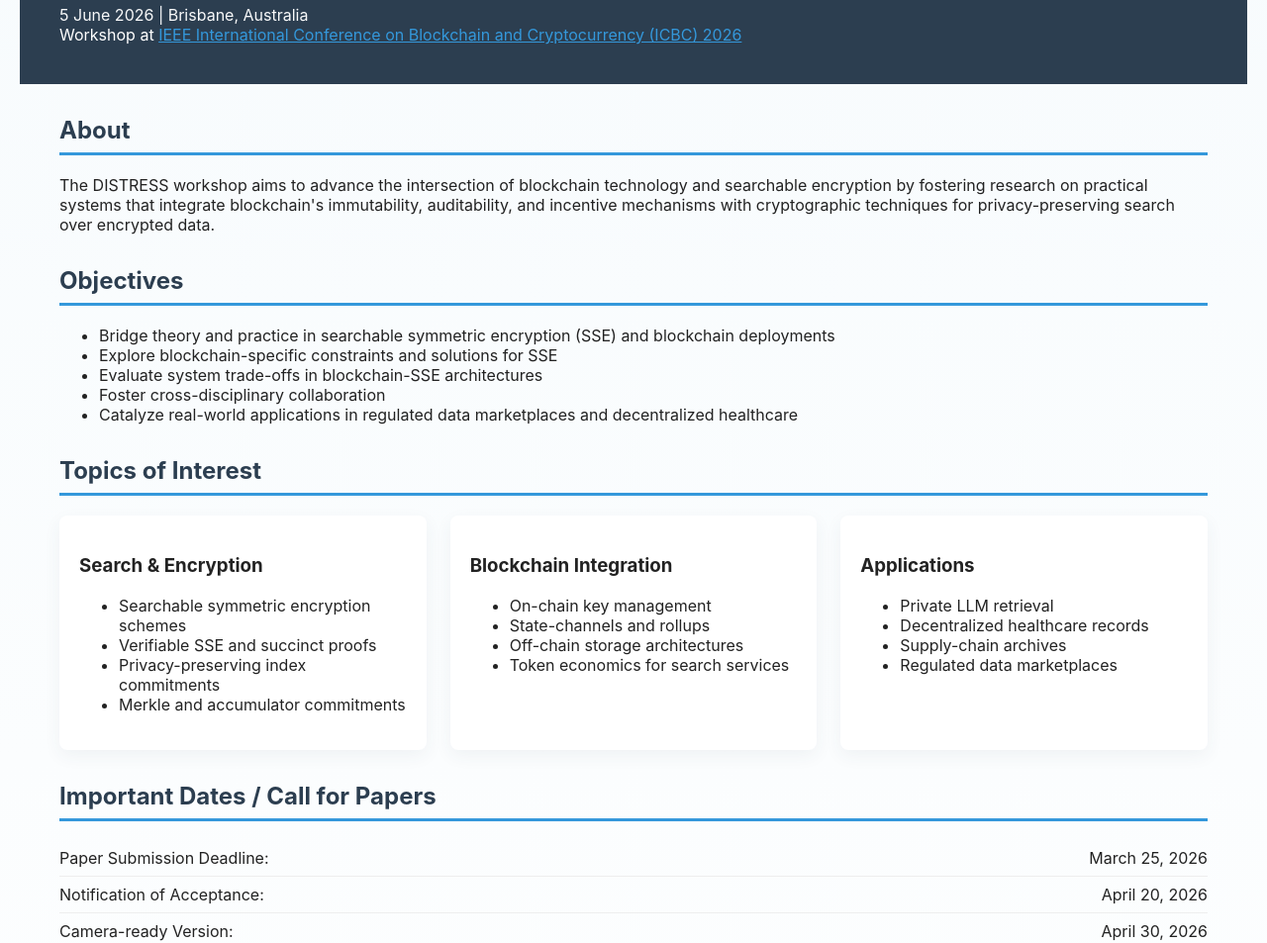
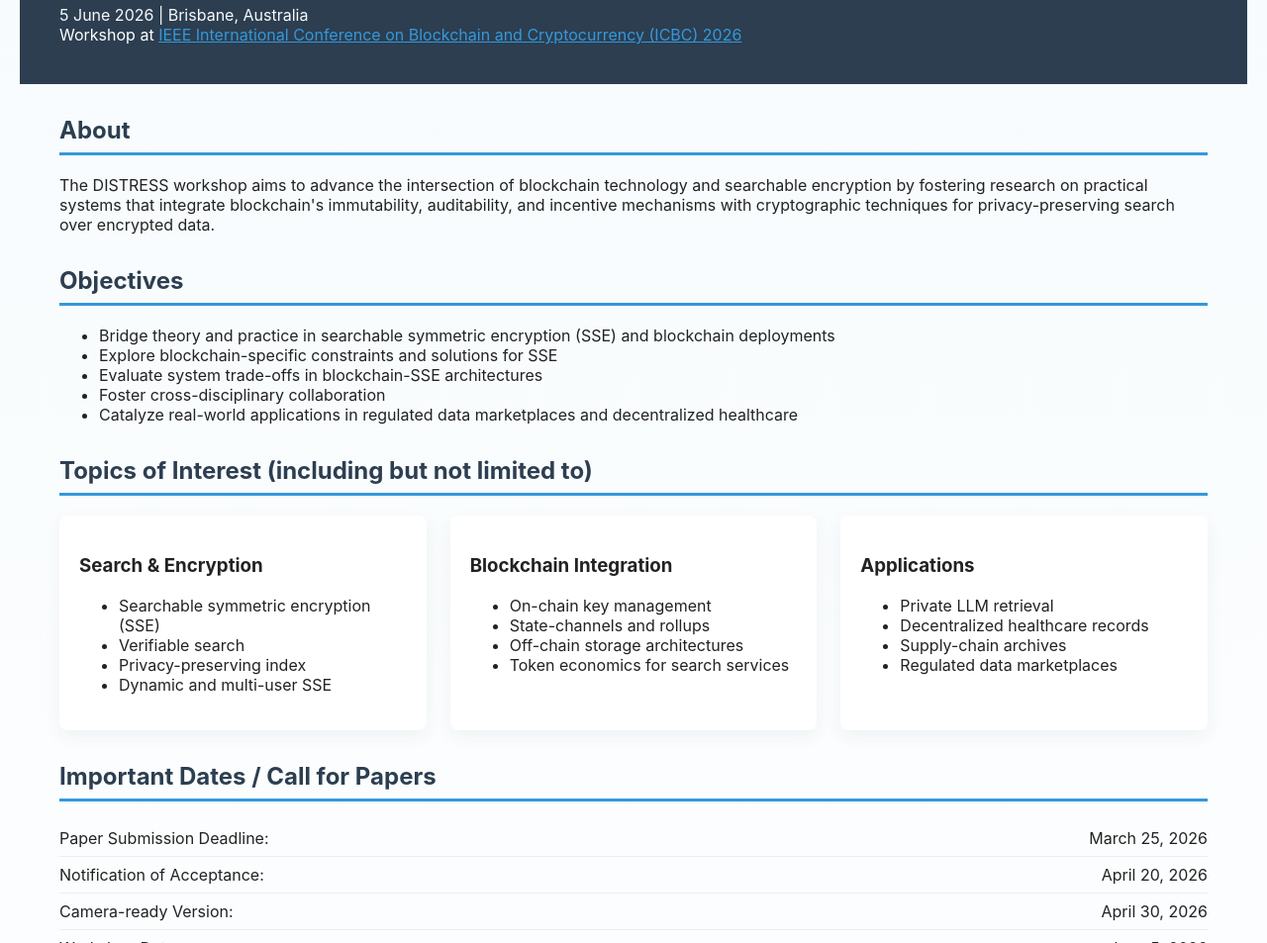
Before and after one commit to subhramazumdar/distress.github.io, a plain HTML site: page index.html in a window 1280 px wide. Shown: the part 147-1100 px from the top of the page at 99% size. Drawn offline with Linux system fonts and the light colour scheme.

Commit message:
topics of interest

```diff
--- a/index.html
+++ b/index.html
@@ -52,15 +52,15 @@
     </section>
 
     <section id="topics">
-        <h2>Topics of Interest</h2>
+        <h2>Topics of Interest (including but not limited to)</h2>
         <div class="grid">
             <div class="card">
                 <h3>Search & Encryption</h3>
                 <ul>
-                    <li>Searchable symmetric encryption schemes</li>
-                    <li>Verifiable SSE and succinct proofs</li>
-                    <li>Privacy-preserving index commitments</li>
-                    <li>Merkle and accumulator commitments</li>
+                    <li>Searchable symmetric encryption (SSE)</li>
+                    <li>Verifiable search</li>
+                    <li>Privacy-preserving index</li>
+                    <li>Dynamic and multi-user SSE</li>
                 </ul>
             </div>
             <div class="card">
```
